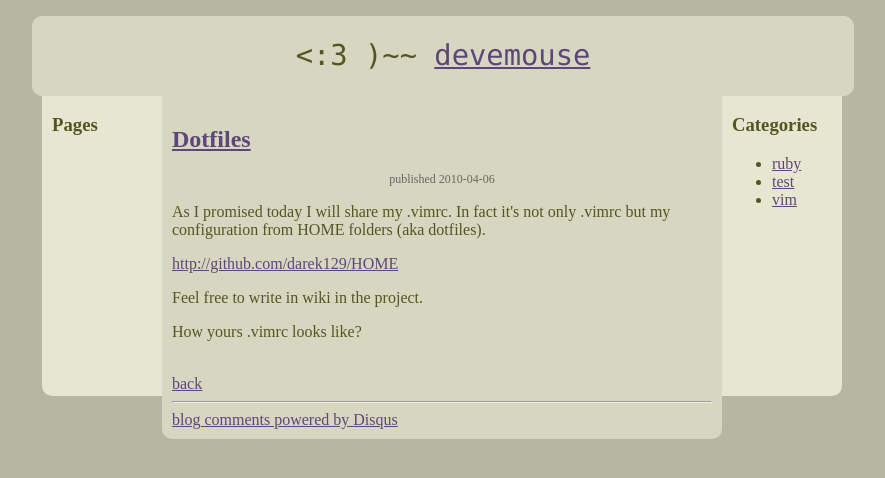
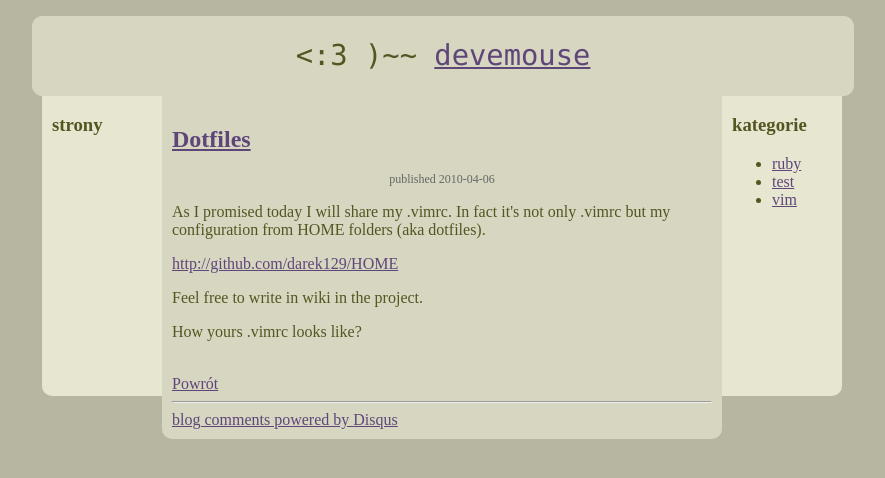
Before and after one commit to devemouse/devemouse.github.com, a Jekyll site: the page built from _posts/2010-04-06-dotfiles.html, in a window 1280 px wide. Shown: the top 478 px of the page, without its empty margins (198-1083 px from the left). Built offline with Jekyll 4.4.1, drawn with Linux system fonts in a browser that asks for light colours; Markdown is read by kramdown in place of the engine named in the settings; comment, search, counter and statistics services are not loaded.

Commit message:
translated some things to polish, made back link work

```diff
--- a/_layouts/base.html
+++ b/_layouts/base.html
@@ -16,13 +16,13 @@
             </div>
          </div>
          <div class="left">
-            <h3>Pages</h3>
+            <h3>strony</h3>
          </div>
          <div id="main" class="center">
             {{ content }}
          </div>
          <div class="right">
-            <h3>Categories</h3>
+            <h3>kategorie</h3>
             <ul id="categories">
                {% for category in site.categories %}
                <li><a href="#{{ category | first }}">{{ category | first }}</a></li>
--- a/_layouts/post.html
+++ b/_layouts/post.html
@@ -6,7 +6,7 @@ layout: base
    <div id="date">published {{ page.date | date: "%Y-%m-%d" }}</div>
    {{ content }}
    <br/>
-   <a href="index.html">back</a>
+   <a href="/">Powrót</a>
    <hr/>
    <div id="disqus">
       <div id="disqus_thread"></div><script type="text/javascript" src="http://disqus.com/forums/devemouseblog/embed.js"></script><noscript><a href="http://devemouseblog.disqus.com/?url=ref">View the discussion thread.</a></noscript><a href="http://disqus.com" class="dsq-brlink">blog comments powered by <span class="logo-disqus">Disqus</span></a>
```
